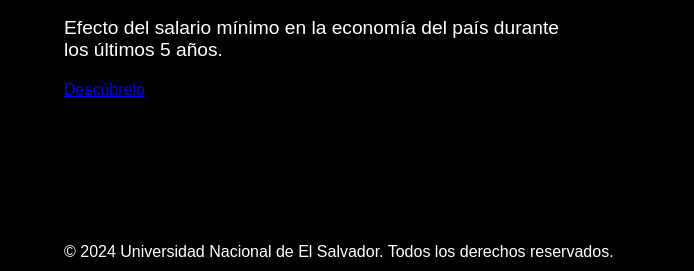
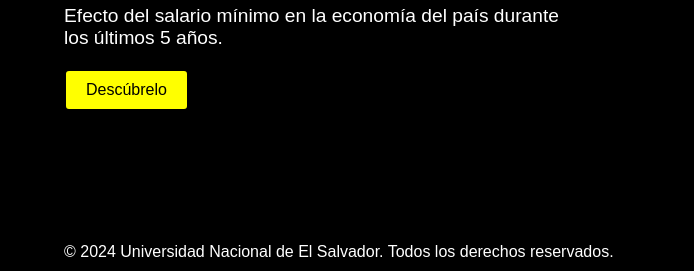
Before and after one commit to joce737/proyecto-HDP-EFECTO-DEL-SALARIO-M-NIMO-EN-LA-ECONOM-A-DEL-PA-S-DURANTE-LOS-LTIMOS-5-A-OS., a plain HTML site: page archivoshtml/parte1.html in a window 1280 px wide. Shown: the part 412-683 px from the top of the page, 0-694 px from the left. Drawn offline with Linux system fonts and the light colour scheme.

Commit message:
modificasion

```diff
--- a/archivoscss/parte2.css
+++ b/archivoscss/parte2.css
@@ -137,16 +137,19 @@ main p {
     margin: 20px 0;
 }
 
-button-link {
-    background-color: #ff0;
-    color: #000;
+.button-link {
+    display: inline-block;
     padding: 10px 20px;
-    border: none;
-    cursor: pointer;
-    font-size: 1em;
-    font-weight: bold;
-    margin-top: 20px;
-    border-radius: 10px; /* Agrega bordes redondos de 10px */
+    background-color: yellow; /* Cambiar el color de fondo a amarillo */
+    color: black; /* Cambiar el color del texto a negro */
+    text-decoration: none; /* Quitar subrayado del texto */
+    border: 2px solid black; /* Añadir borde negro */
+    border-radius: 5px; /* Añadir esquinas redondeadas */
+}
+
+.button-link:hover {
+    background-color: #ffd700; /* Cambiar el color de fondo a amarillo claro al pasar el cursor */
+    color: black; /* Mantener el color del texto negro al pasar el cursor */
 }
 
 footer {
```
